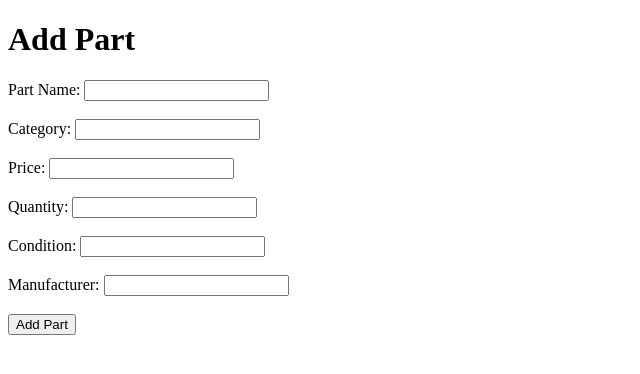
After one commit to tylernsnow/4350-Project, a Flask app: template templates/add_part.html in a window 1280 px wide. The commit adds this page. Shown: the top 374 px of the page, without its empty margins (0-640 px from the left). Run offline with Flask 3, Linux system fonts and the light colour scheme; the template is opened without the code that fills it, so the values that code supplies are empty.

Commit message:
Updated add_part to use HTML

```diff
--- a/retail_auto_parts_system.py
+++ b/retail_auto_parts_system.py
@@ -20,17 +20,20 @@ def get_connection():
         database=DB_NAME
     )
 
-#TODO:
-# get any store id
-def get_store_id():
+# get store id from employee id
+def get_store_id(employee_id):
     conn = get_connection()
     cur = conn.cursor()
-    cur.execute("SELECT store_id FROM Store LIMIT 1")
+    cur.execute("""
+        SELECT store_id
+        FROM Employee
+        WHERE employee_id = %s
+    """, (employee_id,))
     row = cur.fetchone()
     cur.close()
     conn.close()
     if row:
-        return row[0]
+        return row['store_id']
     return None
 
 #TODO:
@@ -212,8 +215,8 @@ def customer_menu(customer_id):
     orders=view_customer_orders(customer_id)
     return render_template('customer_menu.html', parts=parts, orders=orders)
 
-#TODO:
 # add part
+@app.route('/add_part')
 def add_part():
     name = input("Name: ")
     cat = input("Category: ")
@@ -221,29 +224,35 @@ def add_part():
     qty_str = input("Qty: ").strip()
     cond = input("Condition: ")
     manu = input("Manufacturer: ")
+    if request.method == 'POST':
+        name=request.form['name']
+        price_str=request.form['price'].strip()
+        qty_str=request.form['quantity'].strip()
+        condition=request.form['condition']
+        manufacturer=request.form['manufacturer']
 
-    try:
-        price = float(price_str)
-        qty = int(qty_str)
-    except ValueError:
-        print("Invalid price or qty.\n")
-        return
+        try:
+            price = float(price_str)
+            qty = int(qty_str)
+        except ValueError:
+            print("Invalid price or qty.\n")
+            return
 
-    conn = get_connection()
-    cur = conn.cursor()
+        conn = get_connection()
+        cur = conn.cursor()
 
-    cur.execute("""
-        INSERT INTO AutoPart (part_name, category, price, stock_qty, condition, manufacturer)
-        VALUES (%s, %s, %s, %s, %s, %s)
-    """, (name, cat, price, qty, cond, manu))
+        cur.execute("""
+            INSERT INTO AutoPart (part_name, category, price, stock_qty, condition, manufacturer)
+            VALUES (%s, %s, %s, %s, %s, %s)
+        """, (name, cat, price, qty, cond, manu))
 
-    conn.commit()
-    cur.close()
-    conn.close()
+        conn.commit()
+        cur.close()
+        conn.close()
 
-    print("\nPart added.\n")
+        return render_template('add_part.html', message="Part added successfully")
+    return render_template('add_part.html')
 
-#TODO:
 # view all orders
 @app.route('/all_orders')
 def view_all_orders():
@@ -260,12 +269,6 @@ def view_all_orders():
         ORDER BY o.order_id DESC
     """)
 
-    print("\n--- All Orders ---")
-    for x in cur:
-        print(f"{x['order_id']} | {x['customer']} | {x['store']} | {x['employee']} | ${x['total_amount']} | {x['payment_status']}")
-    print("------------------\n")
-    orders=cur.fetchall()
-
     cur.close()
     conn.close()
     return render_template('all_orders.html')
@@ -277,9 +280,9 @@ def store_menu(employee_id):
     #should go to the store menu of the employee_id
     #NOTE: employee login redirects here, need to write HTML for employee_menu
     #relevant functions: view_all_orders, add_part, place_order, get_store_id, get_employee_id
-    #include button to view all orders, button to add part, button to place order
-
-    return render_template('store_menu.html')
+    #include button to add part, button to place order
+    store_id=get_store_id(employee_id)
+    return render_template('store_menu.html', store_id)
 
 if __name__ == "__main__":
     app.run(debug = True)
--- /dev/null
+++ b/templates/add_part.html
@@ -0,0 +1,30 @@
+<!DOCTYPE html>
+<html lang="en">
+<head>
+    <meta charset="UTF-8">
+    <meta name="viewport" content="width=device-width, initial-scale=1.0">
+    <title>Add Part</title>
+</head>
+<body>
+    <h1>Add Part</h1>
+    <form action="{{ url_for('add_part') }}" method="POST">
+        <label for="name">Part Name:</label>
+        <input type="text" id="name" name="name" required><br><br>
+
+        <label for="category">Category:</label>
+        <input type="text" id="category" name="category" required><br><br>
+
+        <label for="price">Price:</label>
+        <input type="text" id="price" name="price" required><br><br>
+
+        <label for="qty">Quantity:</label>
+        <input type="text" id="qty" name="qty" required><br><br>
+
+        <label for="condition">Condition:</label>
+        <input type="text" id="condition" name="condition" required><br><br>
+
+        <label for="manufacturer">Manufacturer:</label>
+        <input type="text" id="manufacturer" name="manufacturer" required><br><br>
+
+        <button type="submit">Add Part</button>
+    </form>
--- a/templates/customer_menu.html
+++ b/templates/customer_menu.html
@@ -83,6 +83,6 @@
         </tbody>
     </table>
 
-    <a href="{{ url_for('home') }}" class="btn">Logout</a>
+    <a href="{{ url_for('home') }}" class="btn">Home</a>
 </body>
 </html>
```
Also changed, not shown: templates/store_menu.html (+5 -2 lines).
